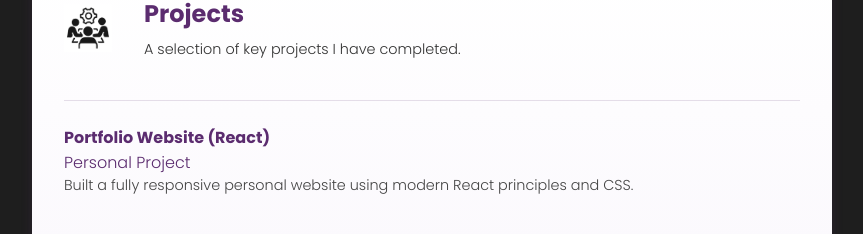
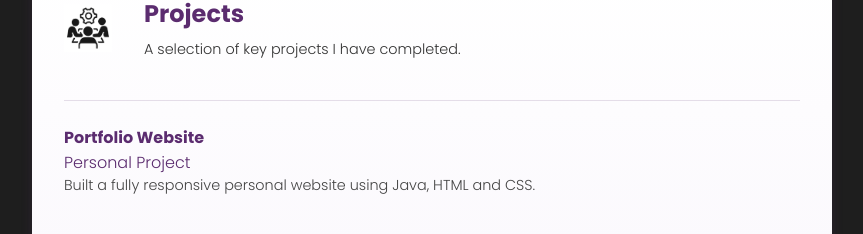
Before and after one commit to nabeel-vn/portfolio, a React (Create React App) app: page / in a window 1280 px wide. Shown: the part 2758-2992 px from the top of the page, without its empty margins (208-1071 px from the left). Built offline with nearby package versions, Linux system fonts and the light colour scheme; grey boxes are pictures that could not be loaded.

Commit message:
Update: Revised content and structure in the Projects section

```diff
--- a/src/components/Works/works.js
+++ b/src/components/Works/works.js
@@ -76,9 +76,9 @@ const portfolioItems = [
                 id: '3a',
                 // 🛠️ FIX APPLIED: Set detailImg to null to remove the image for the Portfolio Website
                 detailImg: null,
-                role: "Portfolio Website (React)",
+                role: "Portfolio Website",
                 duration: "Personal Project",
-                info: "Built a fully responsive personal website using modern React principles and CSS."
+                info: "Built a fully responsive personal website using Java, HTML and CSS."
             },
             {
                 id: '3b',
```
Also changed, not shown: 1 other file (tests, documents, lock files or other folders).
